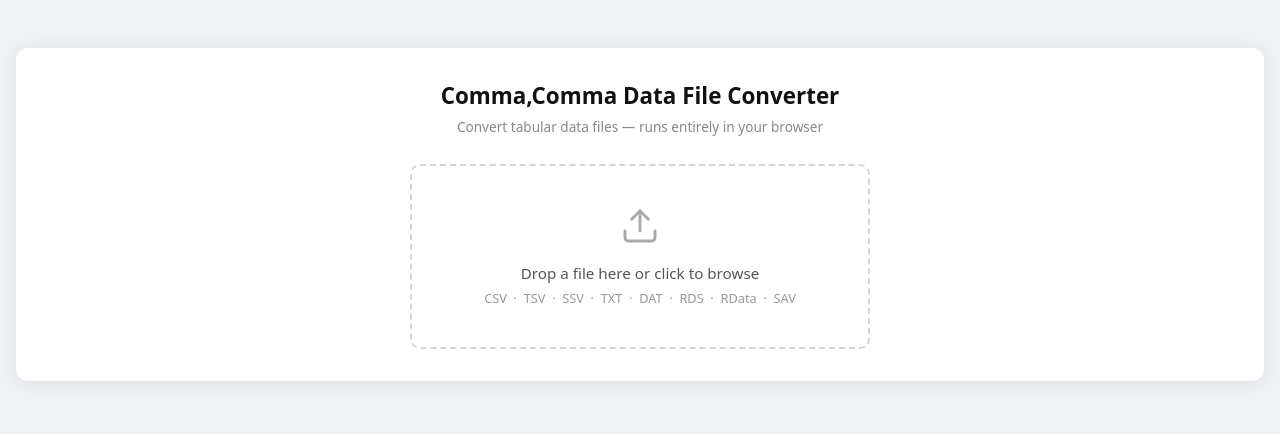
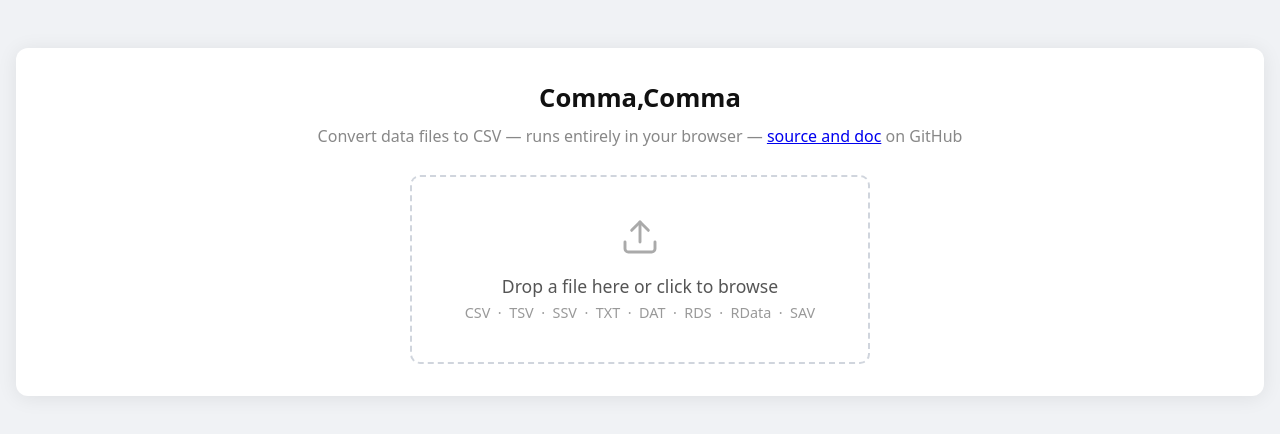
Before and after one commit to xangregg/commacomma, a website with bundled scripts: page index.html in a window 1280 px wide. Built offline with nearby package versions, Linux system fonts and the light colour scheme.

Commit message:
fonts; add usage notes

```diff
--- a/index.html
+++ b/index.html
@@ -37,15 +37,14 @@
         }
 
         h1 {
-            font-size: 1.4rem;
+            font-size: 1.6rem;
             font-weight: 700;
-            margin-bottom: 0.4rem;
+            margin-bottom: 0.6rem;
             color: #111;
             text-align: center;
         }
 
         .subtitle {
-            font-size: 0.85rem;
             color: #888;
             text-align: center;
             margin-bottom: 1.75rem;
@@ -91,7 +90,7 @@
         }
 
         .upload-text {
-            font-size: 0.95rem;
+            font-size: 1.1rem;
             color: #555;
             font-weight: 500;
             word-break: break-all;
@@ -102,7 +101,7 @@
         }
 
         .upload-hint {
-            font-size: 0.8rem;
+            font-size: 0.9rem;
             color: #999;
             margin-top: 0.35rem;
         }
@@ -445,8 +444,8 @@
 </head>
 <body>
     <div class="container">
-        <h1>Comma,Comma Data File Converter</h1>
-        <p class="subtitle">Convert tabular data files — runs entirely in your browser</p>
+        <h1>Comma,Comma</h1>
+        <p class="subtitle">Convert data files to CSV — runs entirely in your browser — <a href="https://github.com/xangregg/commacomma">source and doc</a> on GitHub</p>
 
         <div class="upload-area" id="uploadArea">
             <svg class="upload-icon" viewBox="0 0 24 24" fill="none" stroke="currentColor" stroke-width="1.75"
```
Also changed, not shown: README.md.
